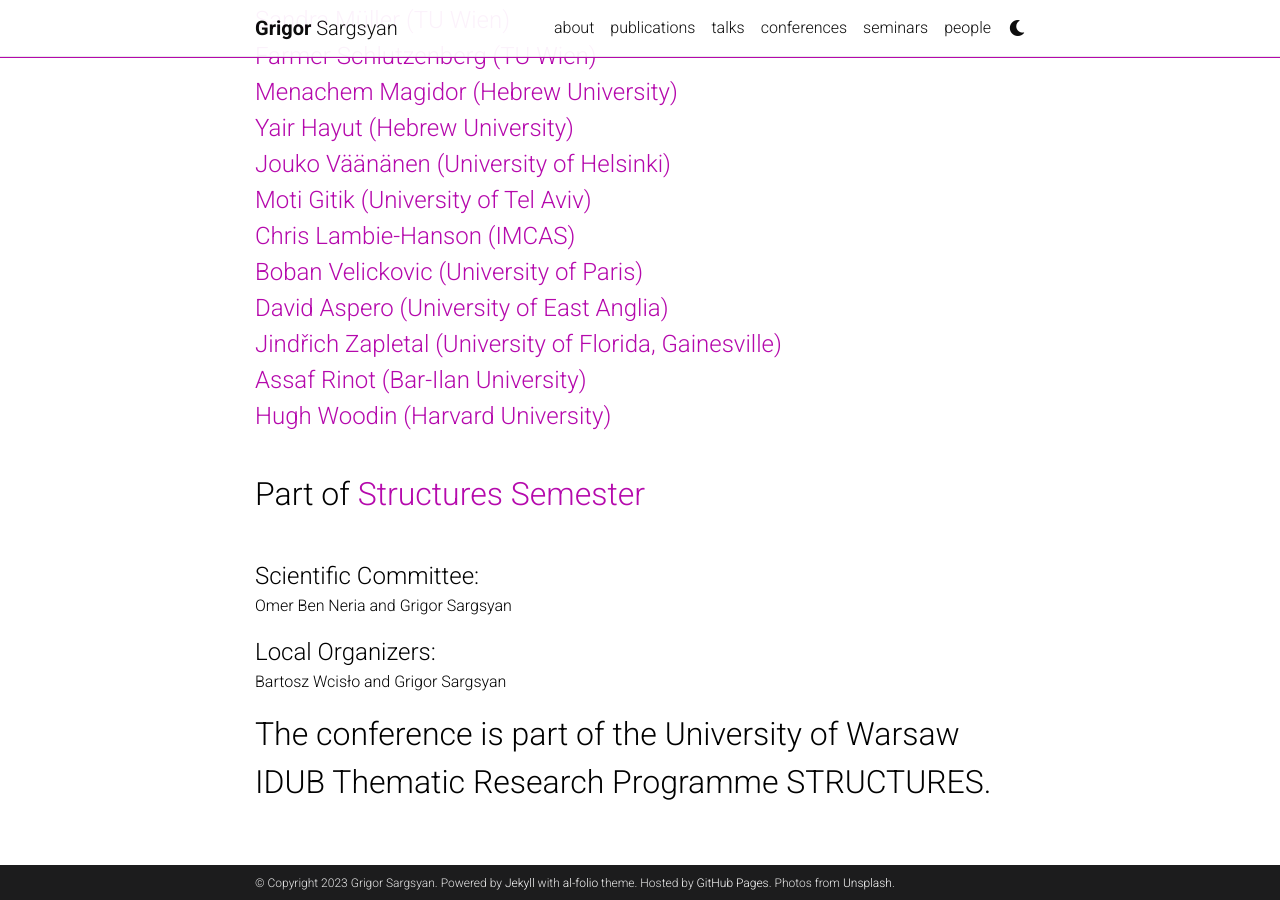
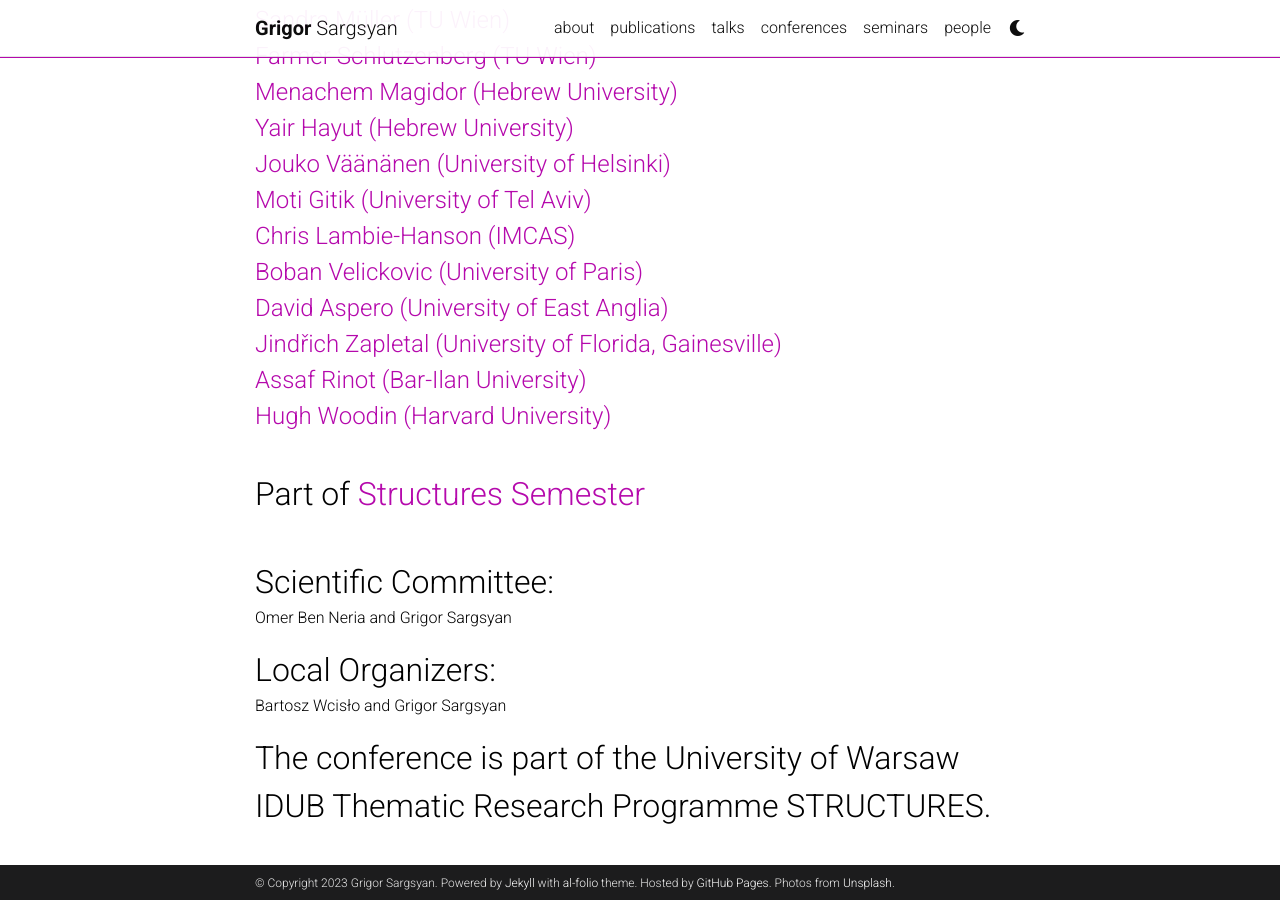
Before and after one commit to grigorsarg/grigorsarg.github.io, a Jekyll site: the page built from _projects/Perspectives.md, in a window 1280 px wide and 900 px high, scrolled down 848 px. Built offline with Jekyll 4.4.1, drawn with Linux system fonts in a browser that asks for light colours; comment, search, counter and statistics services are not loaded; a style sheet for code colours, icons or effects is not loaded.

Commit message:
Update Perspectives.md

```diff
--- a/_projects/Perspectives.md
+++ b/_projects/Perspectives.md
@@ -37,8 +37,8 @@ Benjamin Siskind (TU Wien)<br>
 
 <font size="+3"> Part of <a href="https://www.impan.pl/en/activities/banach-center/conferences/23-simons-08">Structures Semester</a></font> <br>
 
-<font size="+2"> Scientific Committee:</font> Omer Ben Neria and Grigor Sargsyan <br>
+<font size="+3"> Scientific Committee:</font> Omer Ben Neria and Grigor Sargsyan <br>
 
-<font size="+2"> Local Organizers:</font> Bartosz Wcisło and Grigor Sargsyan <br>
+<font size="+3"> Local Organizers:</font> Bartosz Wcisło and Grigor Sargsyan <br>
 
 <font size="+3"> The conference is part of the University of Warsaw IDUB Thematic Research Programme STRUCTURES.
```
